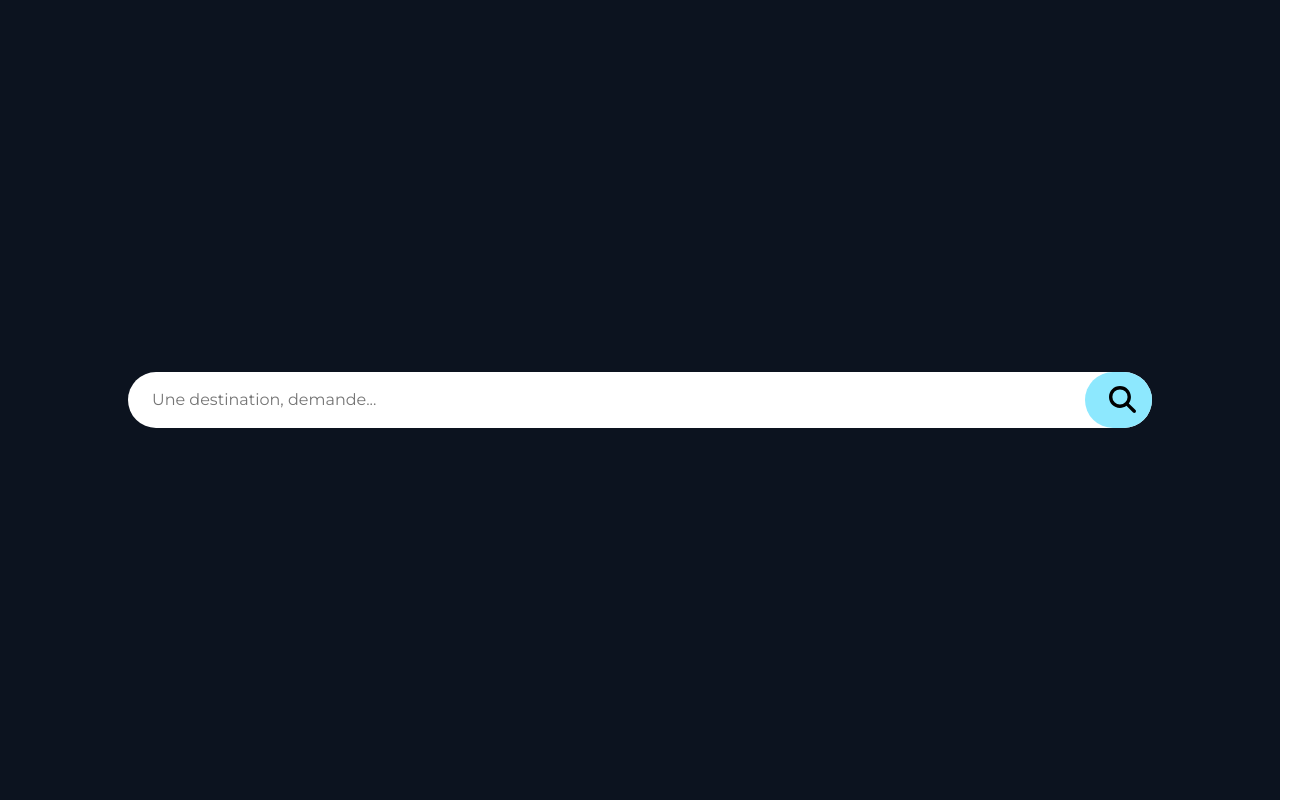
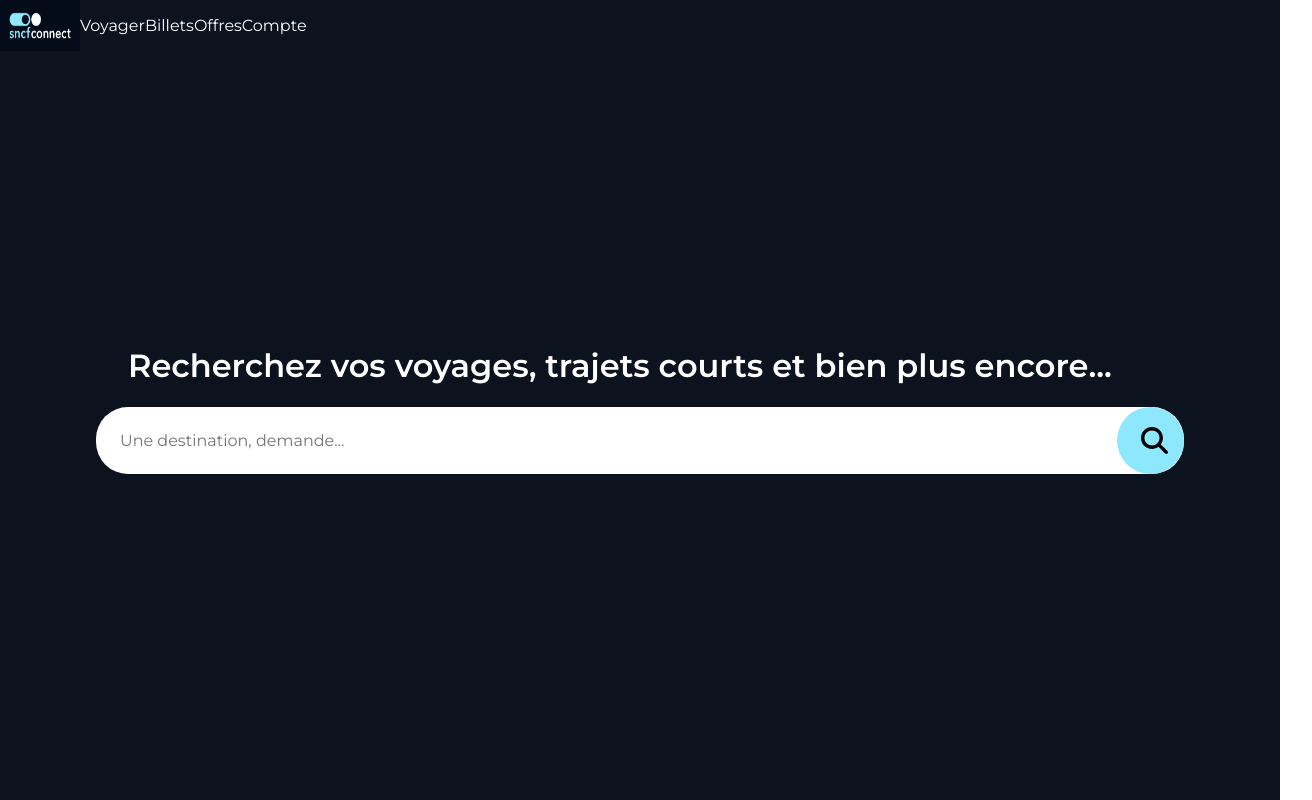
Before and after one commit to CeliaStabile/searchbarfront, a Next.js app: page / in a window 1280 px wide. Shown: the whole page, 1312 px wide, since content can reach past the window. Built offline with nearby package versions, Linux system fonts and the light colour scheme.

Commit message:
backend deployé

```diff
--- a/components/Home.js
+++ b/components/Home.js
@@ -1,6 +1,7 @@
 import styles from '../styles/Home.module.css';
 import Searchbar from './Searchbar';
 import  { useState, useEffect } from 'react';
+import logo from '../public/logo.png';
 
 function Home() {
 
@@ -8,6 +9,17 @@ function Home() {
   return (
     <div>
       <main className={styles.main}>
+        <div className={styles.header}>
+        <img className={styles.logo} src='logo.png' alt="Logo" />
+          <div className={styles.headerLinks}>
+          <p>Voyager</p>
+          <p>Billets</p>
+          <p>Offres</p>
+          <p>Compte</p>
+          </div>
+        </div>
+        <h1 className={styles.heading}>Recherchez vos voyages, trajets courts et bien plus encore...
+        </h1>
        <Searchbar></Searchbar>
       </main>
     </div>
--- a/components/Searchbar.js
+++ b/components/Searchbar.js
@@ -1,7 +1,7 @@
-import styles from '../styles/Searchbar.module.css';
-import  { useState, useEffect, useRef } from 'react';
-import { FontAwesomeIcon } from '@fortawesome/react-fontawesome'
-import { faMagnifyingGlass } from '@fortawesome/free-solid-svg-icons'
+import styles from "../styles/Searchbar.module.css";
+import { useState, useEffect, useRef } from "react";
+import { FontAwesomeIcon } from "@fortawesome/react-fontawesome";
+import { faMagnifyingGlass, faHouse } from "@fortawesome/free-solid-svg-icons";
 
 function Searchbar() {
   const [autoComplete, setAutoComplete] = useState([]);
@@ -12,42 +12,38 @@ function Searchbar() {
   const [chosenDestination, setChosenDestination] = useState("");
   const [popularFrom, setPopularFrom] = useState([]);
 
-
-
   //1- au clic sur input, PopularDestination chargé OK
-  function handleClickInput () {
+  function handleClickInput() {
     setIsClicked(true);
-    fetch('http://localhost:8888/popular')
-    .then(response => response.json())
-    .then(data => {
-      console.log("popular destination", data)
-      setPopularDestination(data.result)
-  })
+    fetch("https://searchbarback.vercel.app/popular")
+      .then((response) => response.json())
+      .then((data) => {
+        console.log("popular destination", data);
+        setPopularDestination(data.result);
+      });
   }
 
   //2- au clic sur une destination, on prend le param destination qui est local name de popular destination
   //ou de search response
   //on garde que le premier devant la région etc.
-async function handleDestinationClick (destination) {
-  let firstWord = destination.slice(0, destination.indexOf(","))
+  async function handleDestinationClick(destination) {
+    let firstWord = destination.slice(0, destination.indexOf(","));
     setChosenDestination(firstWord);
     fetchPopularFrom(firstWord.toLowerCase());
   }
 
-
   //suggérer les trajets populaires depuis chosen destination
   //popularFrom rempli depuis API from chosen destination
   function fetchPopularFrom(place) {
-  fetch(`http://localhost:8888/popular/${place}`)
-  .then(response => response.json())
-  .then(data => {
+    fetch(`https://searchbarback.vercel.app/popular/${place}`)
+      .then((response) => response.json())
+      .then((data) => {
         setPopularFrom(data.result);
         setInput(" ");
         setPopularDestination([]);
         setAutoComplete([]);
-  })
+      });
   }
-
 
   //recherche autocomplete, le résultat est envoyé dans state autocomplete
   async function recherche(value) {
@@ -57,17 +53,16 @@ async function handleDestinationClick (destination) {
     cleanedInput = cleanedInput.replace(/\s+/g, "");
 
     const trips = await fetch(
-      `http://localhost:8888/autocomplete?q=${cleanedInput}`
+      `https://searchbarback.vercel.app/autocomplete?q=${cleanedInput}`
     )
       .then((response) => response.json())
       .then((data) => {
-        const result = data.result
+        const result = data.result;
         const trips = result.map((item) => ({
           local_name: item.local_name,
           unique_name: item.unique_name,
-          serviced: item.serviced
-        })
-        );
+          serviced: item.serviced,
+        }));
         setAutoComplete(trips);
         console.log("autocomplete", autoComplete);
       });
@@ -76,11 +71,9 @@ async function handleDestinationClick (destination) {
   //fonction pour montrer l'autocomplete au fur et a mesure
   const handleChange = (event) => {
     setInput(event.target.value);
-    recherche(input)
+    recherche(input);
     setPopularFrom([]);
   };
-
-
 
   //Vide tous les états si l'utilisateur clique en dehors de la searchbar
   function useOutsideAlerter(ref) {
@@ -104,28 +97,24 @@ async function handleDestinationClick (destination) {
   const wrapperRef = useRef(null);
   useOutsideAlerter(wrapperRef);
 
-
-
   //logs de test debug
   useEffect(() => {
-    console.log("popular from state :" , popularFrom)
-       }
-   , [popularFrom])
+    console.log("popular from state :", popularFrom);
+  }, [popularFrom]);
 
   useEffect(() => {
-     console.log("chosen destination :" , chosenDestination)
-        }
-    , [chosenDestination])
+    console.log("chosen destination :", chosenDestination);
+  }, [chosenDestination]);
 
   useEffect(() => {
-      console.log("formatdest :" , formatDest)
-         }
-     , [formatDest])
+    console.log("formatdest :", formatDest);
+  }, [formatDest]);
 
   return (
     <div className={styles.searchContainer} ref={wrapperRef}>
       <div className={styles.searchbar}>
-        <input className={styles.input}
+        <input
+          className={styles.input}
           type="text"
           placeholder="Une destination, demande..."
           onClick={handleClickInput}
@@ -133,34 +122,76 @@ async function handleDestinationClick (destination) {
           value={input}
         />
         <div className={styles.searchIconContainer}>
-<FontAwesomeIcon  className={styles.searchIcon} icon={faMagnifyingGlass}/>
+          <FontAwesomeIcon
+            className={styles.searchIcon}
+            icon={faMagnifyingGlass}
+          />
         </div>
       </div>
-      <div className={styles.results}>
-        {popularDestination.length > 0 && input === "" && isClicked &&
+      <div className={styles.autosuggestContainer}>
+        {popularDestination.length > 0 && input === "" && isClicked && (
+          <div className={styles.resultContainer}>
             <div className={styles.city}>
               <p className={styles.titles}>Destinations populaires</p>
+
               {popularDestination.map((value, index) => {
-              return <div style={styles.textCity} key={index} onClick={ () => {handleDestinationClick(value.local_name)}}> {value.local_name}</div>
+                return (
+                  <div
+                    className={styles.resultText}
+                    key={index}
+                    onClick={() => handleDestinationClick(value.local_name)}
+                  >
+                    <FontAwesomeIcon
+                      className={styles.houseIcon}
+                      icon={faHouse}
+                    />
+                        <p>Ville</p>
+                    {value.local_name}
+                  </div>
+                );
               })}
             </div>
-        }
-        {input !== "" && autoComplete.length > 0 &&
-          <>
+          </div>
+        )}
+
+        {input !== "" && autoComplete.length > 0 && (
+          <div className={styles.resultContainer}>
             {autoComplete.map((suggestion, index) => (
-              <div key={index} onClick={ () => {handleDestinationClick(suggestion.local_name)}}>{suggestion.local_name}</div>
+              <div className={styles.result}>
+                <FontAwesomeIcon className={styles.houseIcon} icon={faHouse} />
+                <div className={styles.resultText}>
+                <div
+                  key={index}
+                  onClick={() => {
+                    handleDestinationClick(suggestion.local_name);
+                  }}
+                >
+                  <p>Ville</p>
+                  {suggestion.local_name}
+                </div>
+                </div>
+              </div>
             ))}
-      </>
-         }
-         {input !== "" && popularFrom.length > 0 &&
-        //  autoComplete.length < 0 || popularDestination.length < 0 &&
-             <>
-             <p className={styles.titles}>Destinations populaires depuis {chosenDestination}</p>
+          </div>
+        )}
+
+        {input !== "" && popularFrom.length > 0 && (
+          <div className={styles.resultContainer}>
+            <p className={styles.titles}>
+              Destinations populaires depuis {chosenDestination}
+            </p>
             {popularFrom.map((suggestion, index) => (
-                 <div key={index}> {suggestion.local_name}</div>
+              <div className={styles.result}>
+                <FontAwesomeIcon className={styles.houseIcon} icon={faHouse} />
+                <p>Ville</p>
+                <div className={styles.resultText} key={index}>
+                  {" "}
+                  {suggestion.local_name}
+                </div>
+              </div>
             ))}
-         </>
-           }
+          </div>
+        )}
       </div>
     </div>
   );
--- a/styles/Home.module.css
+++ b/styles/Home.module.css
@@ -8,35 +8,34 @@
   background-color: #0c131f ;
 }
 
-.title {
-  line-height: 1.15;
-  font-size: 4rem;
+.heading {
+  color: white;
+  width: 80vw;
 }
 
-.title a {
-  color: #0070f3;
-  text-decoration: none;
+@media (min-width: 48.0625em) and (max-width: 48.0625em) {
+  .heading {
+    font-size: 2.125rem;
+    line-height: 2.75rem;
+  }
 }
 
-.title a:hover, .title a:focus, .title a:active {
-  text-decoration: underline;
+.header {
+position: absolute;
+top: 0;
+left: 0;
+right: -2rem;
+bottom: 0;
+z-index: 1;
+color: white;
+display: flex;
+max-height: fit-content;
 }
-/*
-.input{
-  pointer-events: auto;
-  z-index: 1;
-  width: 100%;
-  padding: 0 1.5rem;
-  border: 0 none;
-  border-radius: 2rem;
-  font-size: 1rem;
-  color: #0c131f;
-  min-height: 3.5rem;
-  width: 50% ;
-  }
-/*  */
-  /* .headerContainer {
-    background-color: #0c131f;
-    margin-bottom: 3rem;
-    width: 50vw;
-  } */
+
+.headerLinks{
+  display: flex;
+}
+
+.logo{
+  width: 5rem;
+}
--- a/styles/Searchbar.module.css
+++ b/styles/Searchbar.module.css
@@ -8,13 +8,13 @@
 .input{
     pointer-events: auto;
     z-index: 1;
-    width: 80vw;
+    width: 85vw;
     padding: 0 1.5rem;
     border: 0 none;
     border-radius: 2rem;
     font-size: 1rem;
     color: #0c131f;
-    min-height: 3.5rem;
+    min-height: 4.2rem;
     display: block;
     }
 
@@ -23,8 +23,8 @@
     z-index: 1;
     top: 0;
     right: 0;
-    height: 3.5rem;
-    border-radius: 2rem;
+    height: 4.2rem;
+    border-radius: 50%;
     background-color: #8de8fe;
     line-height: 1px;
     position: absolute;
@@ -39,14 +39,29 @@
     height: 1.5em;
 }
 
-.results{
+.autosuggestContainer{
     background-color: white;
     border-radius: 1rem;
     margin-top: 1px;
     padding: 0 2rem;
 }
 
+.result{
+    display: flex;
+    padding: 1rem;
+}
+
+.houseIcon{
+    padding: 2px;
+}
+
+
 .titles{
     padding-top: 1rem;
     font-family: 'Montserrat', sans-serif;
 }
+
+.resultContainer{
+    display: flex;
+    flex-direction: column;
+}
```
Also changed, not shown: public/logo.png (added). Lines whose indentation alone changed are shown as unchanged.
